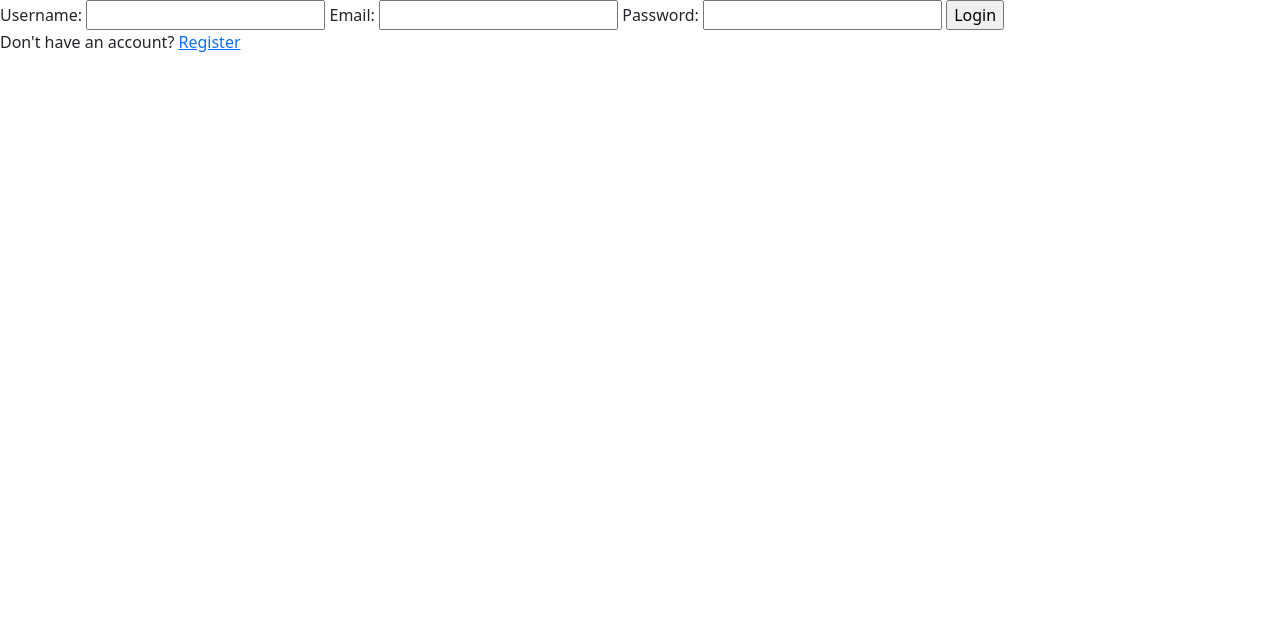
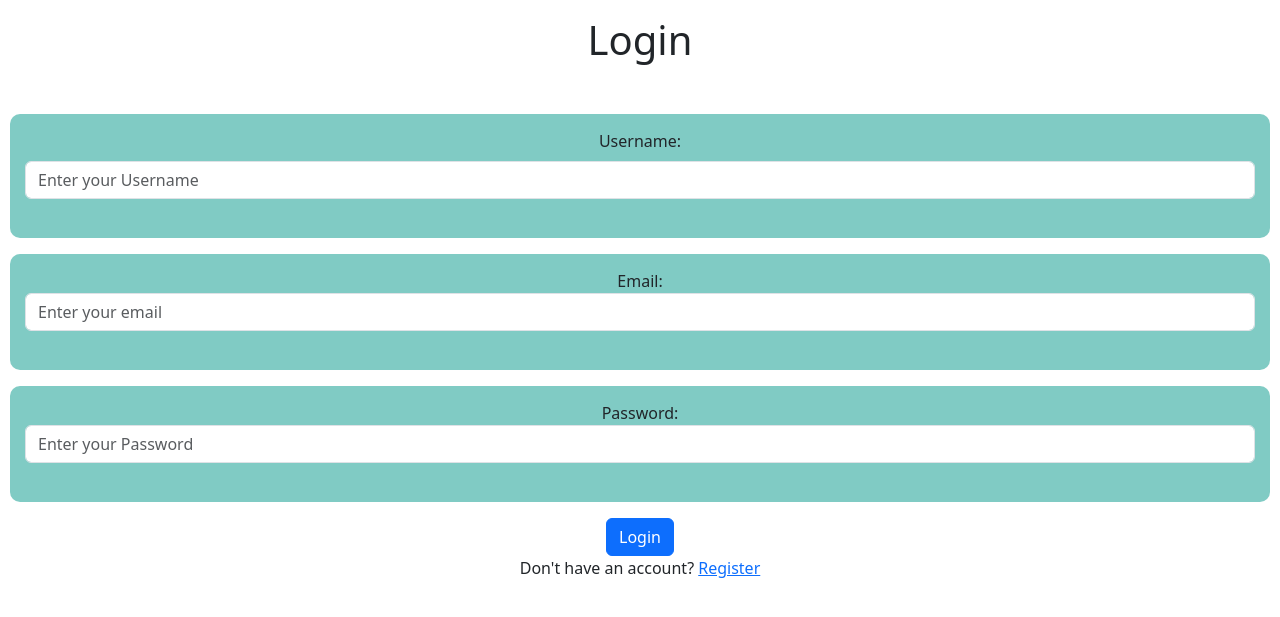
Before and after one commit to Shaurya200911/TaskManager, a Flask app: page /login in a window 1280 px wide. Shown: the top 617 px of the page. Run offline with Flask 3, Linux system fonts and the light colour scheme.

Commit message:
Login Page Styled

```diff
--- a/templates/login.html
+++ b/templates/login.html
@@ -5,17 +5,33 @@
 {% endblock head %}
 
 {% block body %}
+<center>
+  <h1 class="mt-3">Login</h1>
+<div class="row g-4 align-items-center mt-3">
 <form method="post">
-  <label for="username">Username:</label>
-  <input type="text" id="username" name="username" required>
+  <div class="mb-3" style="background:#80CBC4;border-radius:10px;padding:15px;margin:10px;">
+  <label for="username" class="form-label">Username:</label>
+  <input type="text" id="username" name="username" class="form-control" placeholder="Enter your Username" required><br>
+    </div>
+
+  <div class="mb-3" style="background:#80CBC4;border-radius:10px;padding:15px;margin:10px;">
 
   <label for="email">Email:</label>
-  <input type="email" id="email" name="email" required>
+  <input type="email" id="email" name="email" class="form-control" placeholder="Enter your email" required><br>
+    </div>
+
+  <div class="mb-3" style="background:#80CBC4;border-radius:10px;padding:15px;margin:10px;">
 
   <label for="password">Password:</label>
-  <input type="password" id="password" name="password" required>
+  <input type="password" id="password" name="password" class="form-control" placeholder="Enter your Password" required><br>
+    </div>
 
-  <input type="submit" value="Login">
+  <div class="mb-6">
+
+  <input type="submit" class="btn btn-primary" value="Login">
+    </div>
 </form>
+  </div>
 <p>Don't have an account? <a href="{{ url_for('register') }}">Register</a></p>
+</center>
 {% endblock %}
```
